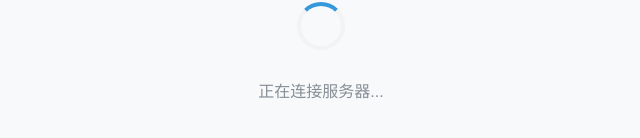
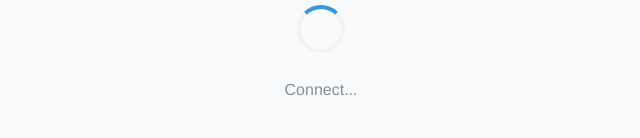
Before and after one commit to jnxey/gv-web-electron, an Electron app: page loading.html in a window 1280 px wide. Shown: the part 348-486 px from the top of the page, 319-959 px from the left. Drawn offline with Linux system fonts and the light colour scheme.

Commit message:
feat: 加载loading

```diff
--- a/loading.html
+++ b/loading.html
@@ -7,13 +7,13 @@
   <meta http-equiv="X-UA-Compatible" content="ie=edge">
   <meta http-equiv="Content-Security-Policy"
         content="default-src 'self' data: blob:; connect-src 'self' *; img-src * data: blob:; style-src 'self' 'unsafe-inline'; script-src 'self' 'unsafe-inline';">
-  <title>正在连接</title>
+  <title>Connect</title>
 </head>
 <body>
 <!-- 首次启动时由主进程 loadFile 展示，did-finish-load 后再 loadURL root_url -->
 <div class="loading-page">
   <div class="spinner"></div>
-  <p class="loading-text">正在连接服务器...</p>
+  <p class="loading-text">Connect...</p>
 </div>
 <style type="text/css">
     body {
```
